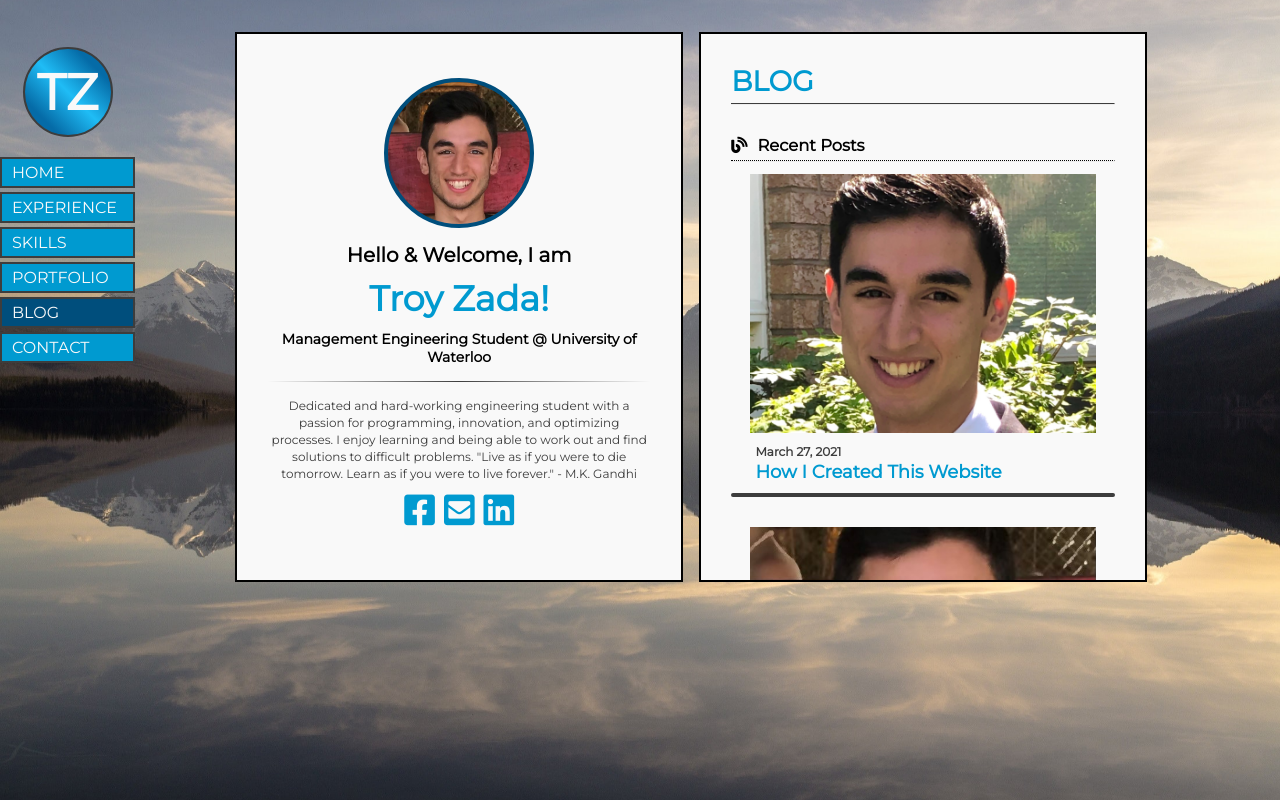
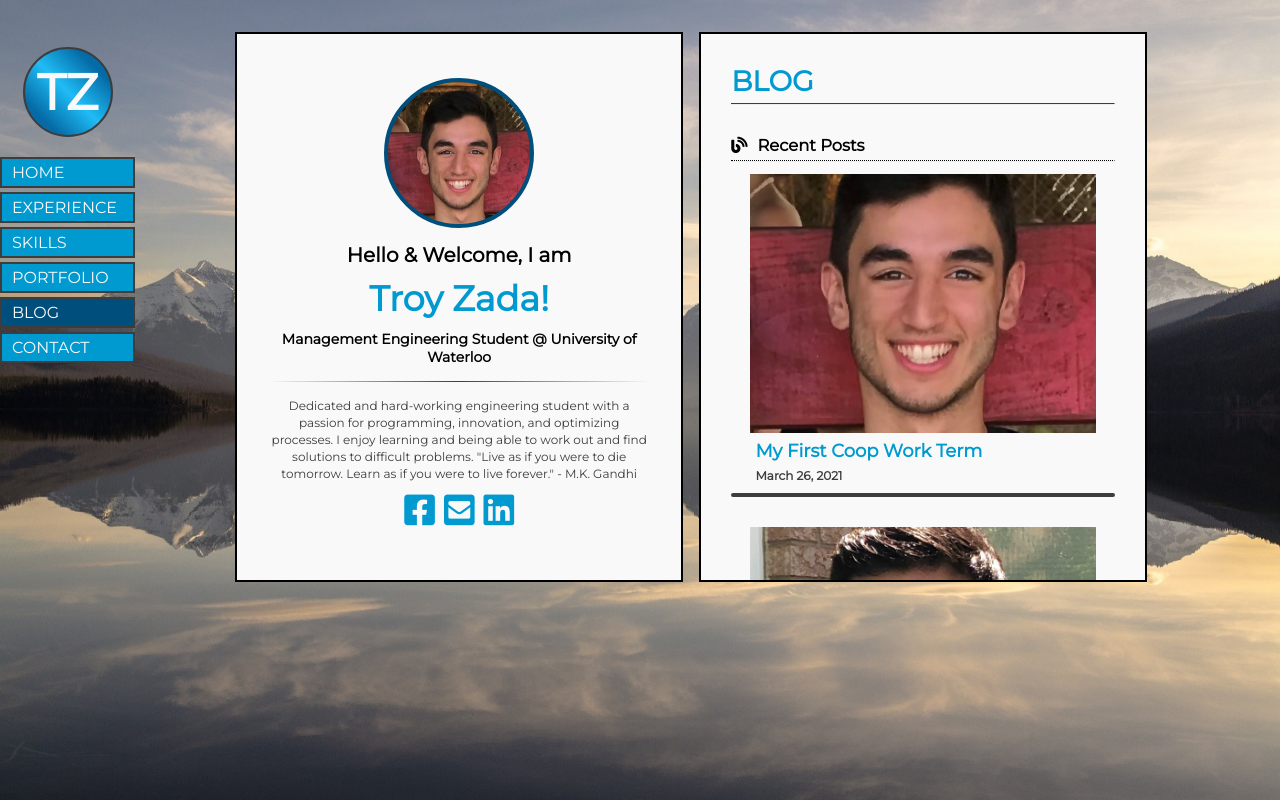
Before and after one commit to tzada8/troy-zada, a React (Create React App) app: page /blog in a window 1280 px wide. Built offline with nearby package versions, Linux system fonts and the light colour scheme; a web font is replaced by a local one.

Commit message:
working on blog card for specific post

```diff
--- a/src/components/cards/content/blog/Blog.js
+++ b/src/components/cards/content/blog/Blog.js
@@ -1,9 +1,7 @@
 import React from "react";
 import Subtitle from "../extra_components/subtitle/Subtitle";
 import BlogCard from "./blog_card/BlogCard";
-
-import item1_CreatingThisWebsite from "../../../../images/headshot_1.png";
-import item2_FirstWorkTerm from "../../../../images/headshot_2.png";
+import { blogData } from "./BlogData";
 
 function Blog() {
    return (
@@ -11,16 +9,16 @@ function Blog() {
          <Subtitle icon="fas fa-blog" label="Recent Posts" />
          <ul>
             <BlogCard
-               path="/blog/creating-this-website"
-               src={item1_CreatingThisWebsite}
-               date="March 27, 2021"
-               blogTitle="How I Created This Website"
+               path="/blog/first-work-term"
+               src={blogData.firstWorkTerm.image}
+               date={blogData.firstWorkTerm.date}
+               blogTitle={blogData.firstWorkTerm.title}
             />
             <BlogCard
-               path="/blog/first-work-term"
-               src={item2_FirstWorkTerm}
-               date="March 26, 2021"
-               blogTitle="My First Coop Work Term"
+               path="/blog/creating-this-website"
+               src={blogData.creatingThisWebsite.image}
+               date={blogData.creatingThisWebsite.date}
+               blogTitle={blogData.creatingThisWebsite.title}
             />
          </ul>
       </div>
--- /dev/null
+++ b/src/components/cards/content/blog/BlogData.js
@@ -0,0 +1,15 @@
+import item1_CreatingThisWebsite from "../../../../images/headshot_1.png";
+import item2_FirstWorkTerm from "../../../../images/headshot_2.png";
+
+export const blogData = {
+   firstWorkTerm: {
+      image: item2_FirstWorkTerm,
+      title: "My First Coop Work Term",
+      date: "March 26, 2021",
+   },
+   creatingThisWebsite: {
+      image: item1_CreatingThisWebsite,
+      title: "How I Created This Website",
+      date: "March 27, 2021",
+   },
+};
--- a/src/components/cards/content/blog/blog_card/BlogCard.js
+++ b/src/components/cards/content/blog/blog_card/BlogCard.js
@@ -11,8 +11,8 @@ function BlogCard(props) {
                   <img className="blog-image" src={props.src} alt="Blog Post" />
                </figure>
                <div className="blog-description-box">
+                  <h3 className="blog-title">{props.blogTitle}</h3>
                   <h4 className="blog-date">{props.date}</h4>
-                  <h3 className="blog-title">{props.blogTitle}</h3>
                </div>
             </Link>
 
--- /dev/null
+++ b/src/components/cards/content/blog/blog_post/BlogPost.js
@@ -0,0 +1,19 @@
+import React from "react";
+import "./BlogPost.css";
+
+function BlogPost(props) {
+   return (
+      <div>
+         <figure className="blog-picwrap">
+            <img className="blog-image" src={props.src} alt="Blog Post" />
+         </figure>
+         <div className="blog-description-box">
+            <h3 className="blog-title">{props.blogTitle}</h3>
+            <h4 className="blog-date">{props.date}</h4>
+         </div>
+         <hr className="horizontal-bar__blog-posts" />
+      </div>
+   );
+}
+
+export default BlogPost;
--- a/src/components/cards/content/blog/subcards/FirstWorkTerm.js
+++ b/src/components/cards/content/blog/subcards/FirstWorkTerm.js
@@ -1,9 +1,16 @@
 import React from "react";
+import BlogPost from "../blog_post/BlogPost";
+import { blogData } from "../BlogData";
 
 function FirstWorkTerm() {
    return (
       <div>
-         <h1>First Work Term blog post</h1>
+         <BlogPost
+            src={blogData.firstWorkTerm.image}
+            blogTitle={blogData.firstWorkTerm.title}
+            date={blogData.firstWorkTerm.date}
+         />
+         <p>First Work Term blog post</p>
       </div>
    );
 }
```
Also changed, not shown: src/components/cards/content/blog/blog_post/BlogPost.css (added).
